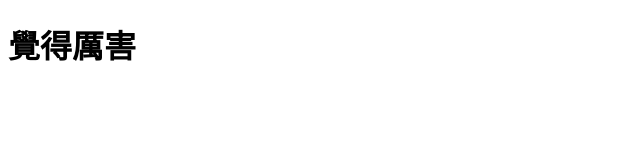
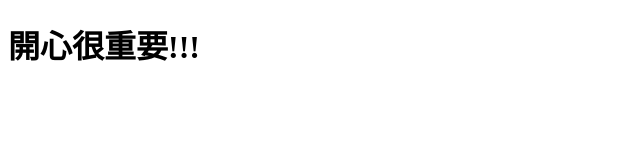
Before and after one commit to Ivychenyh/Ivychenyh.github.io, a plain HTML site: page index.html in a window 1280 px wide. Shown: the whole page, without its empty margins (0-640 px from the left). Drawn offline with Linux system fonts and the light colour scheme.

Commit message:
update index

```diff
--- a/index.html
+++ b/index.html
@@ -5,6 +5,6 @@
     <title>你好，GitHub</title>
   </head>
   <body>
-    <h1>覺得厲害</h1>
+    <h1>開心很重要!!!</h1>
   </body>
 </html>
```
